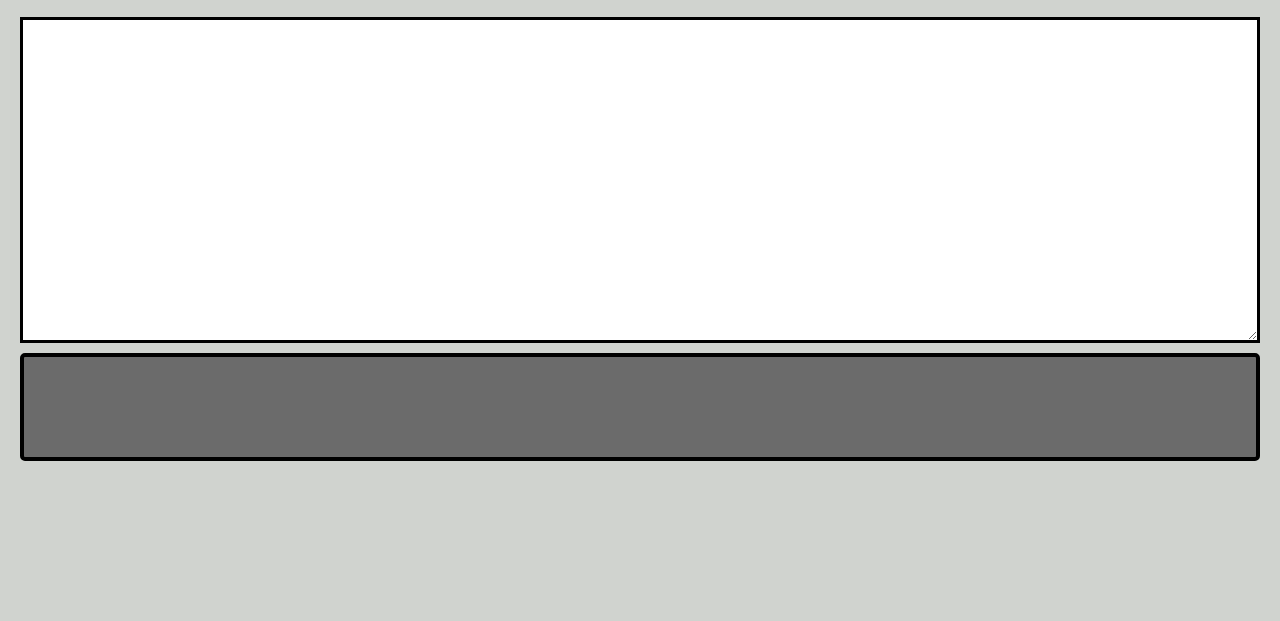
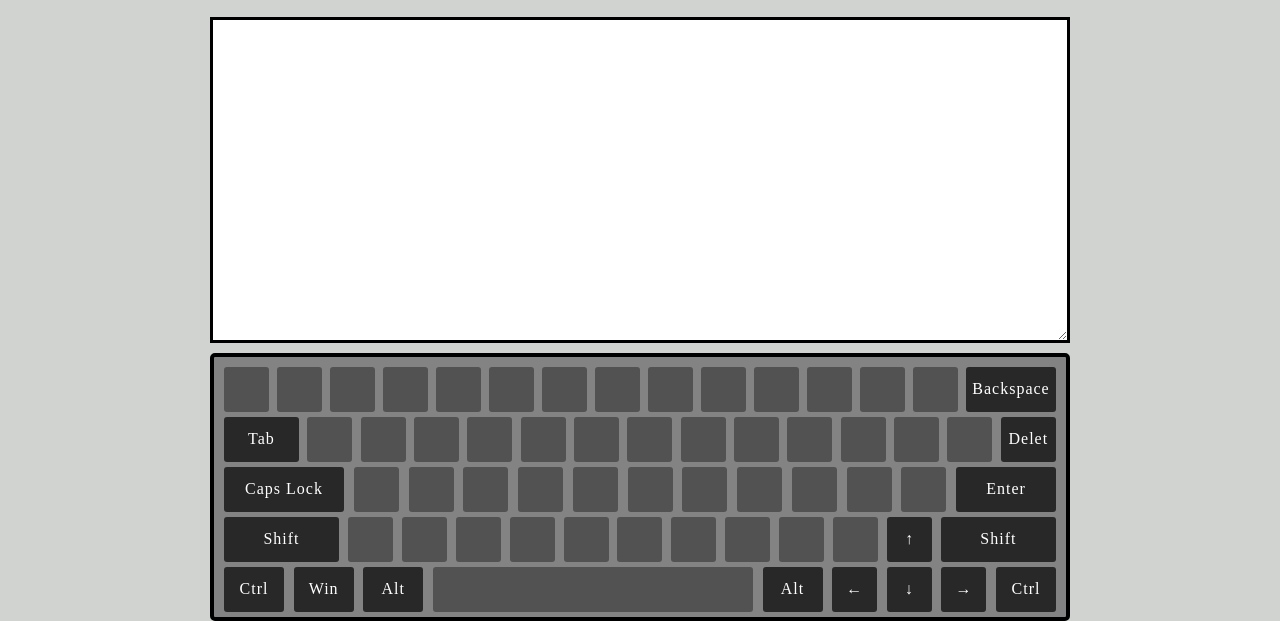
Before and after one commit to MarmurokP/virtual-keyboard, a website built with webpack: page index.html in a window 1280 px wide. Shown: the part 190-811 px from the top of the page. Built offline with nearby package versions, Linux system fonts and the light colour scheme.

Commit message:
feat: add basic keys on keyboard

```diff
--- a/assets/style.scss
+++ b/assets/style.scss
@@ -63,7 +63,7 @@ p {
 
 
 .wrapper{
-    max-width: 1440px;
+    max-width: 860px;
     margin: 0 auto;
     padding: 0 20px;
     display: flex;
@@ -88,10 +88,83 @@ h1{
 
 .keyboard{
     margin-top: 10px;
+    padding: 10px;
     display: flex;
+    flex-wrap: wrap;
     width: 100%;
-    height: 100px;
     border: solid 4px #000;
     border-radius: 5px;
-    background-color: rgb(107, 107, 107);
+    background-color: rgb(131, 131, 131);
+
+    .keyboard-row{
+        display: flex;
+        justify-content: space-between;
+        height: 40px;
+        width: 100%;
+        margin-bottom: 10px;
+        &:last-child{
+            margin-bottom: 0;
+        }
+        .key{
+            display: flex;
+            width: 45px;
+            height: 45px;
+            background-color: rgb(82, 82, 82);
+            border-radius: 3px;
+            color: #fff;
+            align-items: center;
+            justify-content: center;
+            font-family: 'Roboto-Regular';
+            font-size: 16px;
+            letter-spacing: 1px;
+            transition: .4s;
+            cursor: pointer;
+            &:hover{
+                background-color: rgb(66, 5, 5);
+                transition: .3s;
+            }
+        }
+        .backspace{
+            width: 90px;
+            background-color: rgb(41, 40, 40);
+        }
+        .tab{
+            width: 75px;
+            background-color: rgb(41, 40, 40);
+        }
+        .del{
+            width: 55px;
+            background-color: rgb(41, 40, 40);
+        }
+        .caps-lock{
+            width: 120px;
+            background-color: rgb(41, 40, 40);
+        }
+        .enter{
+            width: 100px;
+            background-color: rgb(41, 40, 40);
+        }
+        .shift{
+            width: 115px;
+            background-color: rgb(41, 40, 40);
+        }
+        .ctrl{
+            width: 60px;
+            background-color: rgb(41, 40, 40);
+        }
+        .win{
+            width: 60px;
+            background-color: rgb(41, 40, 40);
+        }
+        .alt{
+            width: 60px;
+            background-color: rgb(41, 40, 40);
+        }
+        .space{
+            width: 320px;
+        }
+        .arrow{
+            background-color: rgb(41, 40, 40);
+        }
+    }
 }
--- a/src/index.js
+++ b/src/index.js
@@ -24,3 +24,75 @@ wrapper.append(textArea);
 const keyboard = document.createElement('div');
 keyboard.className = 'keyboard';
 wrapper.appendChild(keyboard);
+
+
+for (let i = 0; i < 5; i++){
+    const keyboardRow = document.createElement('div');
+    keyboardRow.className = 'keyboard-row';
+    keyboard.appendChild(keyboardRow);
+}
+
+const keyboardRowArr = document.querySelectorAll('.keyboard-row');
+
+
+for(let i = 0; i < 15; i++){
+    const key = document.createElement('div');
+    key.className = 'key';
+    keyboardRowArr[0].appendChild(key);
+}
+for(let i = 0; i < 15; i++){
+    const key = document.createElement('div');
+    key.className = 'key';
+    keyboardRowArr[1].appendChild(key);
+}
+for(let i = 0; i < 13; i++){
+    const key = document.createElement('div');
+    key.className = 'key';
+    keyboardRowArr[2].appendChild(key);
+}
+for(let i = 0; i < 13; i++){
+    const key = document.createElement('div');
+    key.className = 'key';
+    keyboardRowArr[3].appendChild(key);
+}
+for(let i = 0; i < 9; i++){
+    const key = document.createElement('div');
+    key.className = 'key';
+    keyboardRowArr[4].appendChild(key);
+}
+
+
+const keysArr = document.querySelectorAll('.key');
+keysArr[14].className = 'key backspace';
+keysArr[14].innerHTML = 'Backspace';
+keysArr[15].className = 'key tab';
+keysArr[15].innerHTML = 'Tab';
+keysArr[29].className = 'key del';
+keysArr[29].innerHTML = 'Delet';
+keysArr[30].className = 'key caps-lock';
+keysArr[30].innerHTML = 'Caps Lock';
+keysArr[42].className = 'key enter';
+keysArr[42].innerHTML = 'Enter';
+keysArr[43].className = 'key shift';
+keysArr[43].innerHTML = 'Shift';
+keysArr[54].className = 'key arrow arrow-up';
+keysArr[54].innerHTML = '&uarr;';
+keysArr[55].className = 'key shift';
+keysArr[55].innerHTML = 'Shift';
+keysArr[56].className = 'key ctrl';
+keysArr[56].innerHTML = 'Ctrl';
+keysArr[57].className = 'key win';
+keysArr[57].innerHTML = 'Win';
+keysArr[58].className = 'key alt';
+keysArr[58].innerHTML = 'Alt';
+keysArr[59].className = 'key space';
+keysArr[60].className = 'key alt';
+keysArr[60].innerHTML = 'Alt';
+keysArr[61].className = 'key arrow arrow-left';
+keysArr[61].innerHTML = '&larr;';
+keysArr[62].className = 'key arrow arrow-down';
+keysArr[62].innerHTML = '&darr;';
+keysArr[63].className = 'key arrow arrow-right';
+keysArr[63].innerHTML = '&rarr;';
+keysArr[64].className = 'key ctrl';
+keysArr[64].innerHTML = 'Ctrl';
--- a/webpack.config.js
+++ b/webpack.config.js
@@ -40,7 +40,5 @@ module.exports = {
     static: './dist',
     port: '5505',
   },
-  // optimization: {
-  //   runtimeChunk: 'single',
-  // },
+
 };
```
